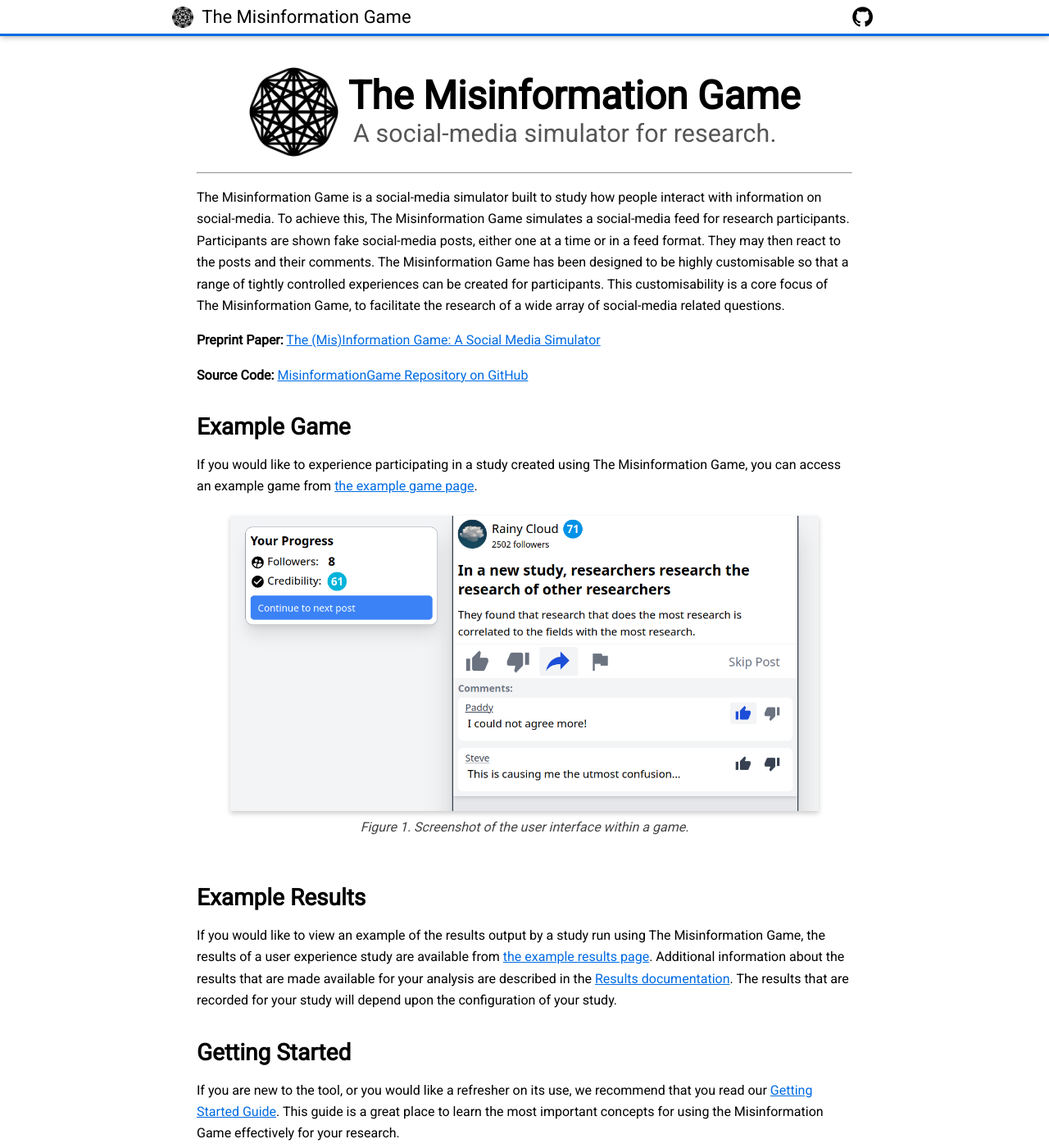
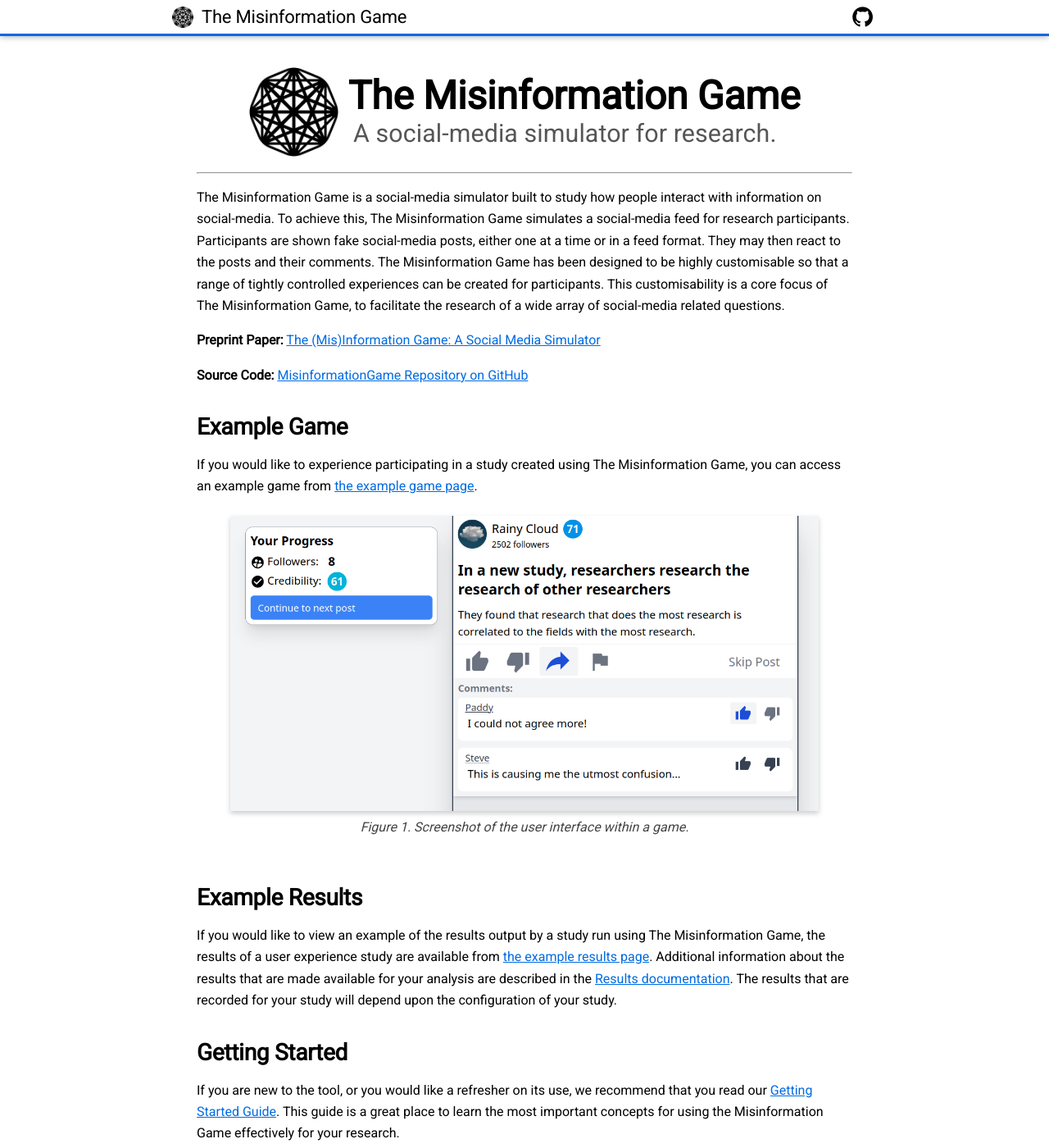
Before and after one commit to beekewardin/themisinformationgame.github.io, a Jekyll site: the page built from Home.md, in a window 1280 px wide and 1400 px high. Shown: the whole window at 82% size. Built offline with Jekyll 4.4.1, drawn with Linux system fonts in a browser that asks for light colours; nearby versions of some CDN libraries; our own code applies the rules of GitHub Pages for plain Markdown files.

Commit message:
Reduce the letter spacing of h1,h2,h3

```diff
--- a/_sass/_base.scss
+++ b/_sass/_base.scss
@@ -31,6 +31,9 @@
   font-weight: bold;
   line-height: 1.25;
   text-rendering: optimizeLegibility;
+}
+h1, h2, h3 {
+  letter-spacing: -0.01em;
 }
 
 h1 {
```
